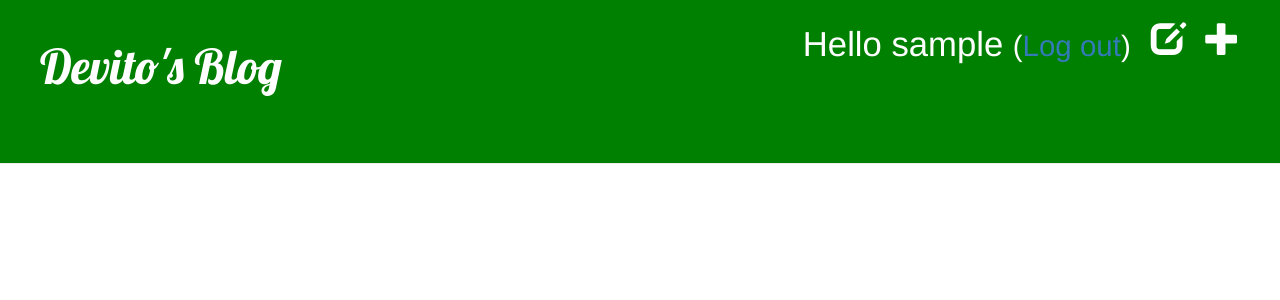
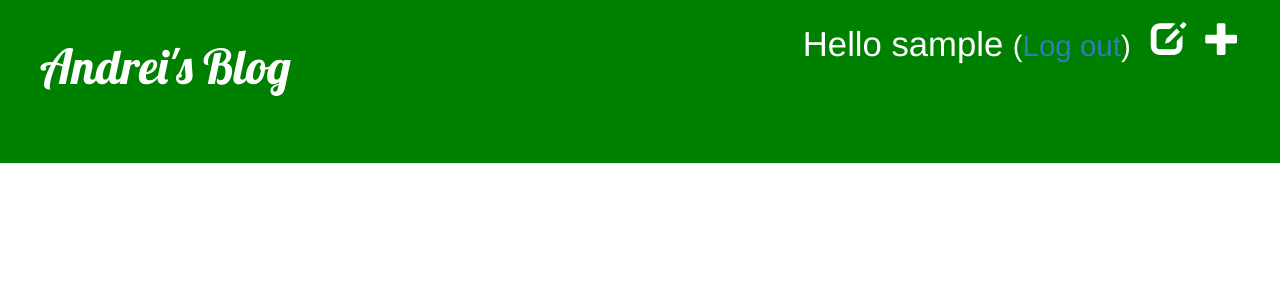
Before and after one commit to therealdevito/my-first-blog, a Django app: page /drafts/ in a window 1280 px wide. Shown: the top 300 px of the page. Run offline with Django 3.2, Linux system fonts and the light colour scheme; the visitor is signed in with stand-in values (Sample User, id 1); data that the repository does not hold is empty; some libraries are stand-ins or nearby versions.

Commit message:
changed title and header

```diff
--- a/blog/templates/blog/base.html
+++ b/blog/templates/blog/base.html
@@ -3,7 +3,7 @@
 
 <head>
 
-    <title>My blog</title>
+    <title>Andrei's blog</title>
     <link rel="stylesheet" href="//maxcdn.bootstrapcdn.com/bootstrap/3.2.0/css/bootstrap.min.css">
     <link rel="stylesheet" href="//maxcdn.bootstrapcdn.com/bootstrap/3.2.0/css/bootstrap-theme.min.css">
     <link href="//fonts.googleapis.com/css?family=Lobster&subset=latin,latin-ext" rel="stylesheet" type="text/css">
@@ -22,7 +22,7 @@
         {% else %}
         <a href="{% url 'login' %}" class="top-menu"><span class="glyphicon glyphicon-lock"></span></a>
         {% endif %}
-        <h1><a href="/">Devito's Blog</a></h1>
+        <h1><a href="/">Andrei's Blog</a></h1>
     </div>
     <div class="content container">
         <div class="row">
```
